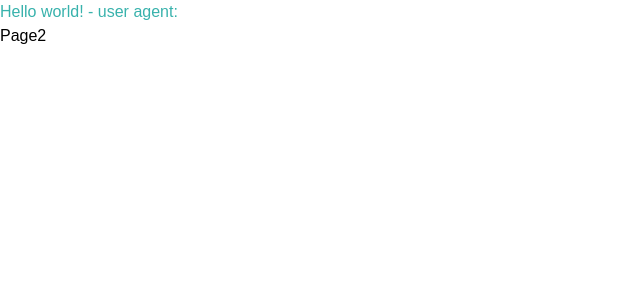
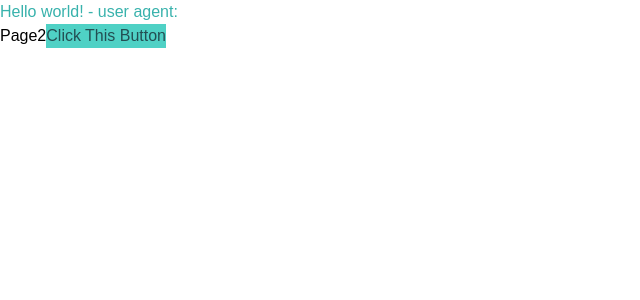
Before and after one commit to michael-langley/next-ts-tailwind-context, a Next.js app: page / in a window 1280 px wide. Shown: the top 300 px of the page, without its empty margins (0-640 px from the left). Built offline with nearby package versions, Linux system fonts and the light colour scheme; a web font is replaced by a local one; what @tailwindcss/custom-forms would draw is missing.

Commit message:
component composition

```diff
--- /dev/null
+++ b/components/Button.tsx
@@ -0,0 +1,17 @@
+import React from 'react';
+
+interface Props extends React.ButtonHTMLAttributes<HTMLButtonElement> {
+  onClick: () => void;
+  children: React.ReactNode;
+}
+
+const Button = (props: Props) => {
+  const { onClick, children, ...rest } = props;
+  return (
+    <button {...rest} onClick={onClick} className={`text-teal-900 ${rest.className}`}>
+      {children}
+    </button>
+  );
+};
+
+export default Button;
--- a/pages/index.tsx
+++ b/pages/index.tsx
@@ -2,6 +2,7 @@ import { NextPage } from 'next';
 import { AuthContext } from '../context/index';
 import React from 'react';
 import Link from 'next/link';
+import Button from '../components/Button';
 
 const Home: NextPage<{ userAgent: string }> = ({ userAgent }) => {
   const data = React.useContext(AuthContext);
@@ -12,6 +13,9 @@ const Home: NextPage<{ userAgent: string }> = ({ userAgent }) => {
       <Link href='/page2'>
         <a>Page2</a>
       </Link>
+      <Button type='button' className='bg-teal-400 ' onClick={() => console.log('Button Clicked')}>
+        Click This Button
+      </Button>
     </div>
   );
 };
```
